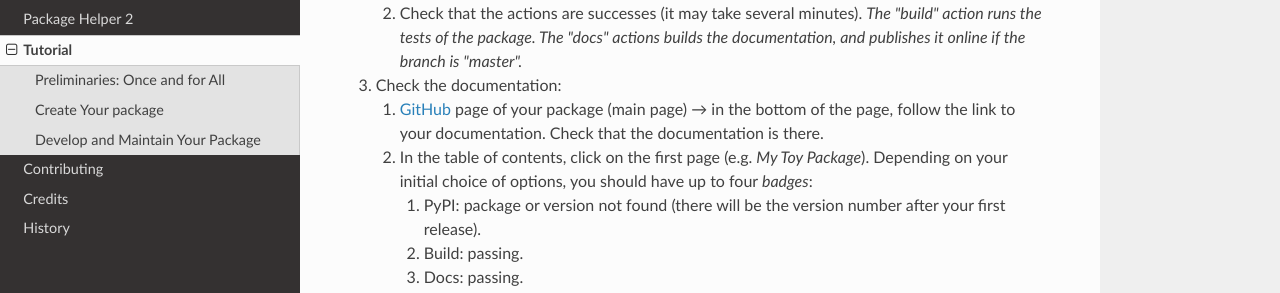
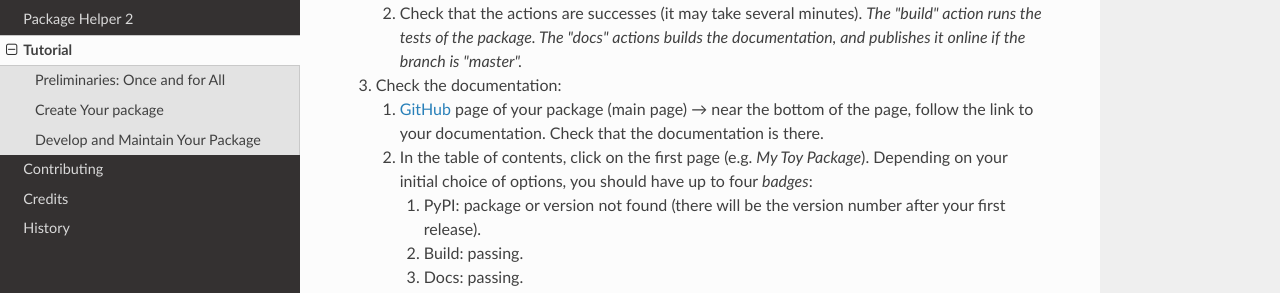
Before and after one commit to francois-durand/package_helper_2, a Sphinx documentation site: the page built from docs/tutorial.rst, in a window 1280 px wide and 900 px high, scrolled down 5431 px. Shown: the part 158-451 px from the top of the window. Built offline with Sphinx 7.4.7 and the Read the Docs theme 2.0.0, drawn with Linux system fonts in a browser that asks for light colours.

Commit message:
Update create_your_package.html

```diff
--- a/docs/_static/create_your_package.html
+++ b/docs/_static/create_your_package.html
@@ -262,7 +262,7 @@ you need to create a Python package.]: My Toy Package is a beautiful package.</s
 
         <li><p>Check the documentation:</p>
             <ol class="arabic simple">
-                <li><p><a href="https://github.com">GitHub</a> page of your package (main page) → in the bottom of the
+                <li><p><a href="https://github.com">GitHub</a> page of your package (main page) → near the bottom of the
                     page, follow the link to your documentation. Check that the documentation is there.</p></li>
                 <li><p>In the table of contents, click on the first page (e.g. <em>My Toy Package</em>). Depending on
                     your initial choice of options, you should have up to four <em>badges</em>:</p>
```
